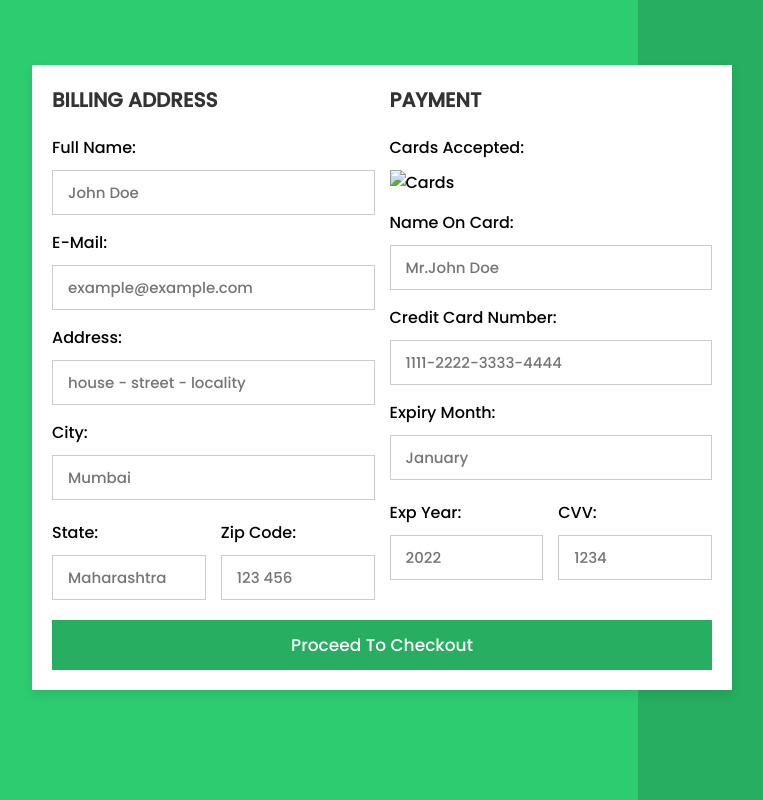
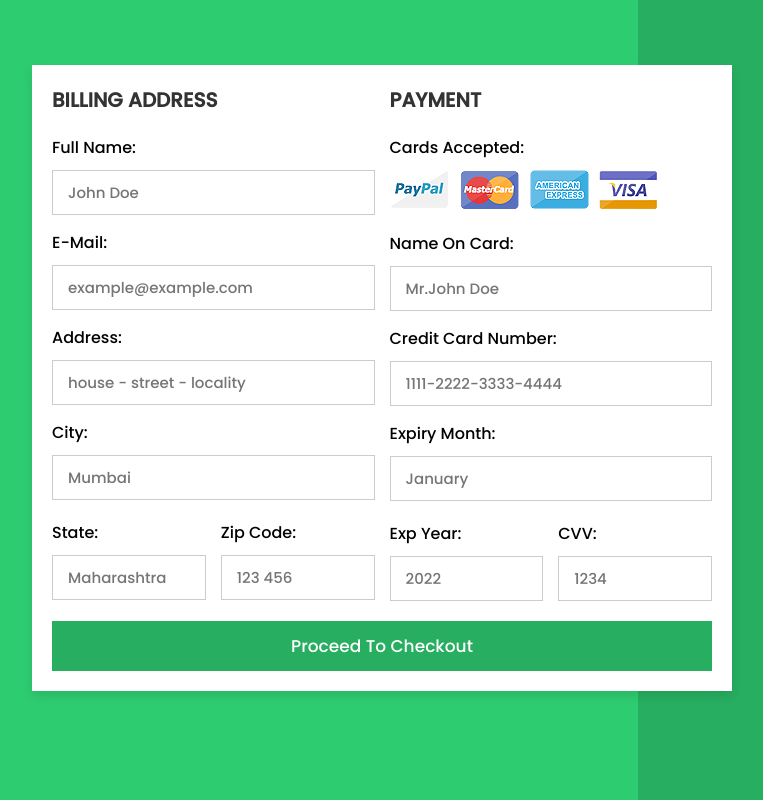
Before and after one commit to NishanRupesh/PaymentGateway, a plain HTML site: page index.html in a window 1280 px wide. Shown: the whole page, without its empty margins (258-1021 px from the left). Drawn offline with Linux system fonts and the light colour scheme.

Commit message:
Update index.html

```diff
--- a/index.html
+++ b/index.html
@@ -52,7 +52,7 @@
 
                     <div class="inputBox">
                         <span>Cards accepted:</span>
-                        <img src="/images/card_img.png" alt="Cards">
+                        <img src="card_img.png" alt="Cards">
                     </div>
                     <div class="inputBox">
                         <span>Name on card:</span>
```
